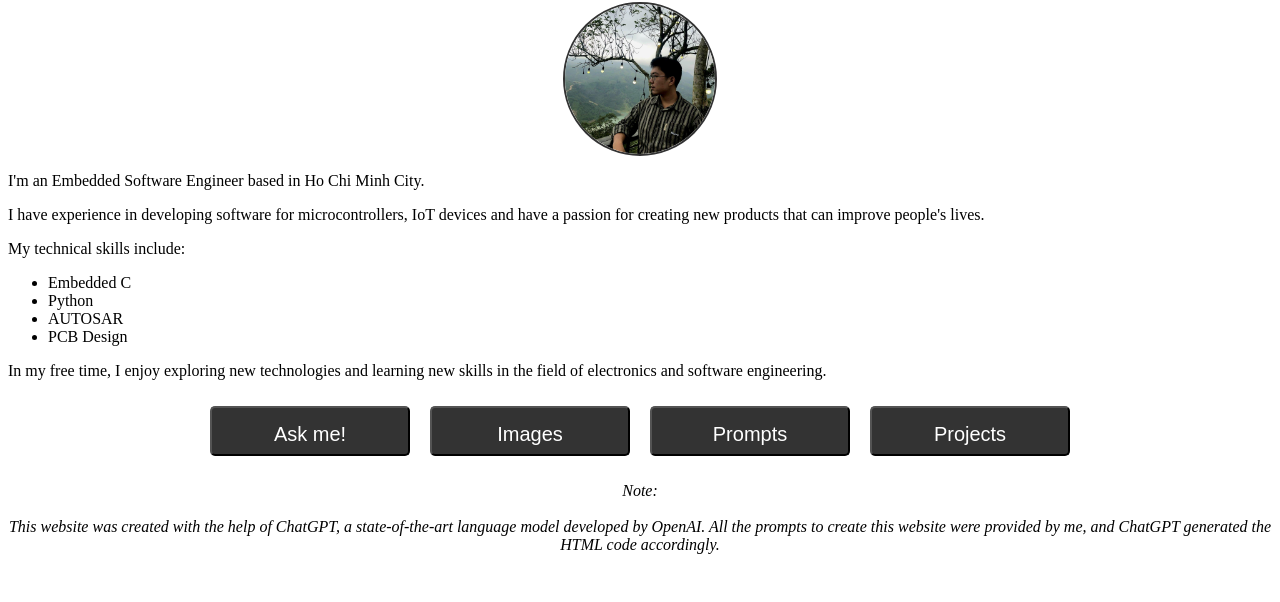
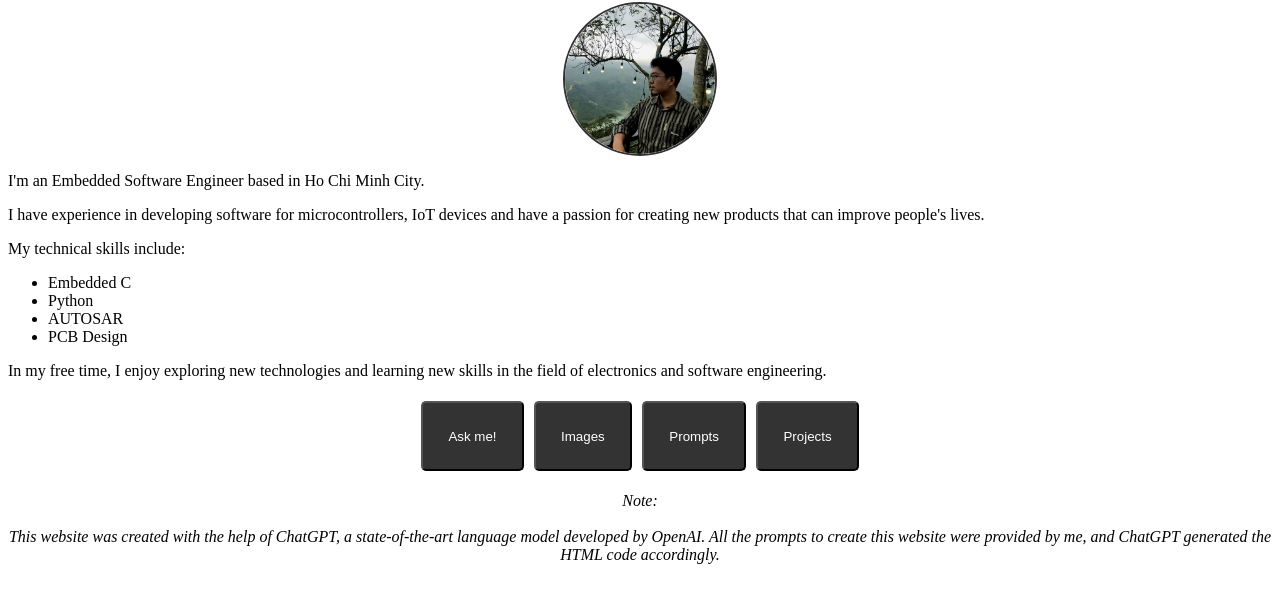
Before and after one commit to DTrXuan/ezpage, a plain HTML site: page index.html in a window 1280 px wide. Shown: the part 64-666 px from the top of the page. Drawn offline with Linux system fonts and the light colour scheme.

Commit message:
fix button scale

```diff
--- a/index.html
+++ b/index.html
@@ -28,13 +28,15 @@
       /* The button style */
       button {
         /* Set the button width to 200px */
-        width: 200px;
+        width: auto;
         /* Set the button height to 50px */
-        height: 50px;
+        height: 2%;
         /* Add a margin of 20px to the top and bottom of the button */
-        margin: 20px 0;
+        margin: auto 0;
         /* Center the button horizontally */
-        display: block;
+        display: flex;
+
+        padding: 2%;
         margin: 0 auto;
         /* Add a background color of #333 */
         background-color: #333;
@@ -86,9 +88,9 @@
     <div style="display: flex; justify-content: center">
       <button
         style="
-          font-size: 20px;
-          padding: 15px 30px;
-          margin: 10px;
+          font-size: flex;
+          text-align: center;
+          margin: 5px;
           border-radius: 5px;
         "
         onclick="window.location.href='message.html'"
@@ -96,10 +98,10 @@
         Ask me!
       </button>
       <button
-      style="
-          font-size: 20px;
-          padding: 15px 30px;
-          margin: 10px;
+        style="
+          font-size: flex;
+          text-align: center;
+          margin: 5px;
           border-radius: 5px;
         "
         onclick="window.location.href='image.html'"
@@ -108,9 +110,9 @@
       </button>
       <button
         style="
-          font-size: 20px;
-          padding: 15px 30px;
-          margin: 10px;
+          font-size: flex;
+          text-align: center;
+          margin: 5px;
           border-radius: 5px;
         "
         onclick="window.location.href='prompt.html'"
@@ -120,9 +122,9 @@
       </button>
       <button
         style="
-          font-size: 20px;
-          padding: 15px 30px;
-          margin: 10px;
+          font-size: flex;
+          text-align: center;
+          margin: 5px;
           border-radius: 5px;
         "
         onclick="window.location.href='project.html'"
```
